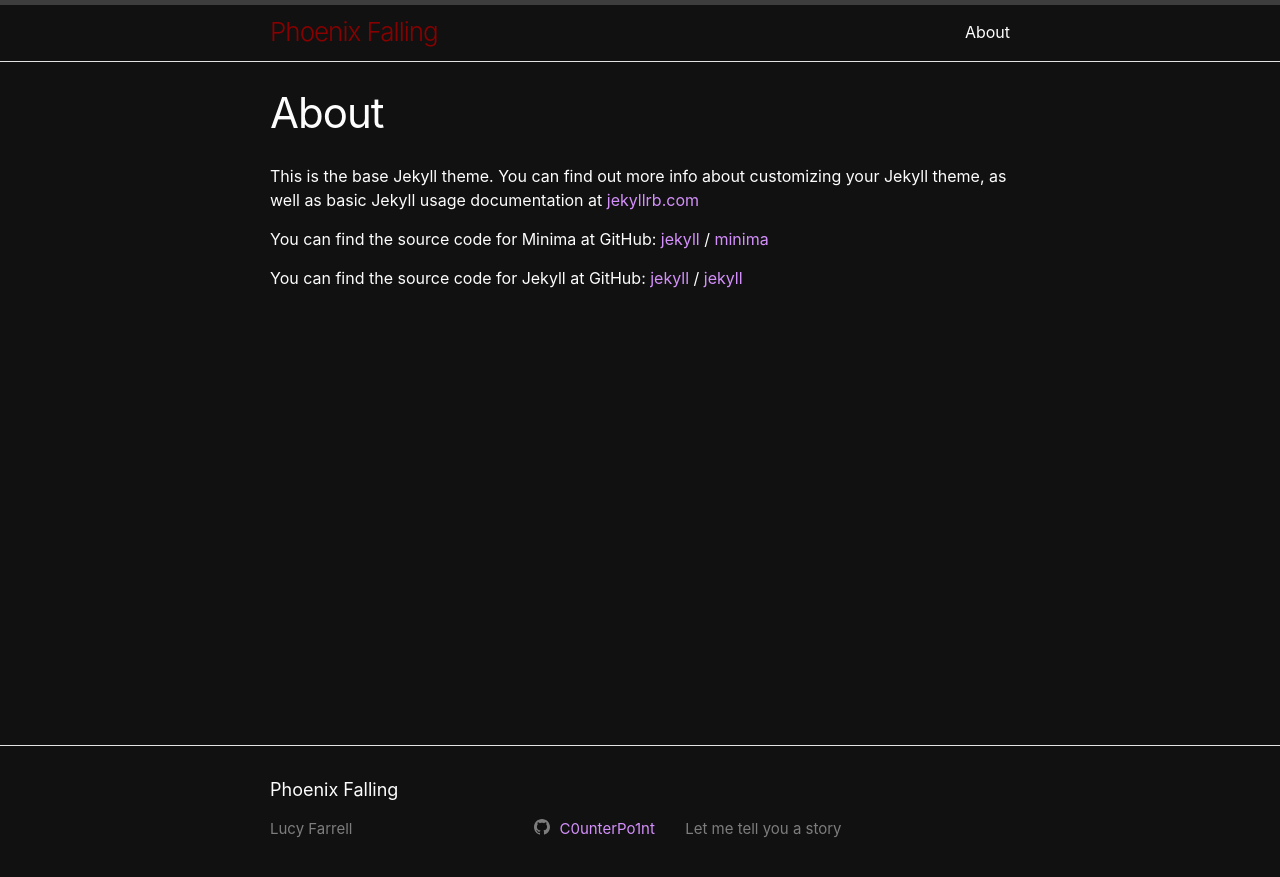
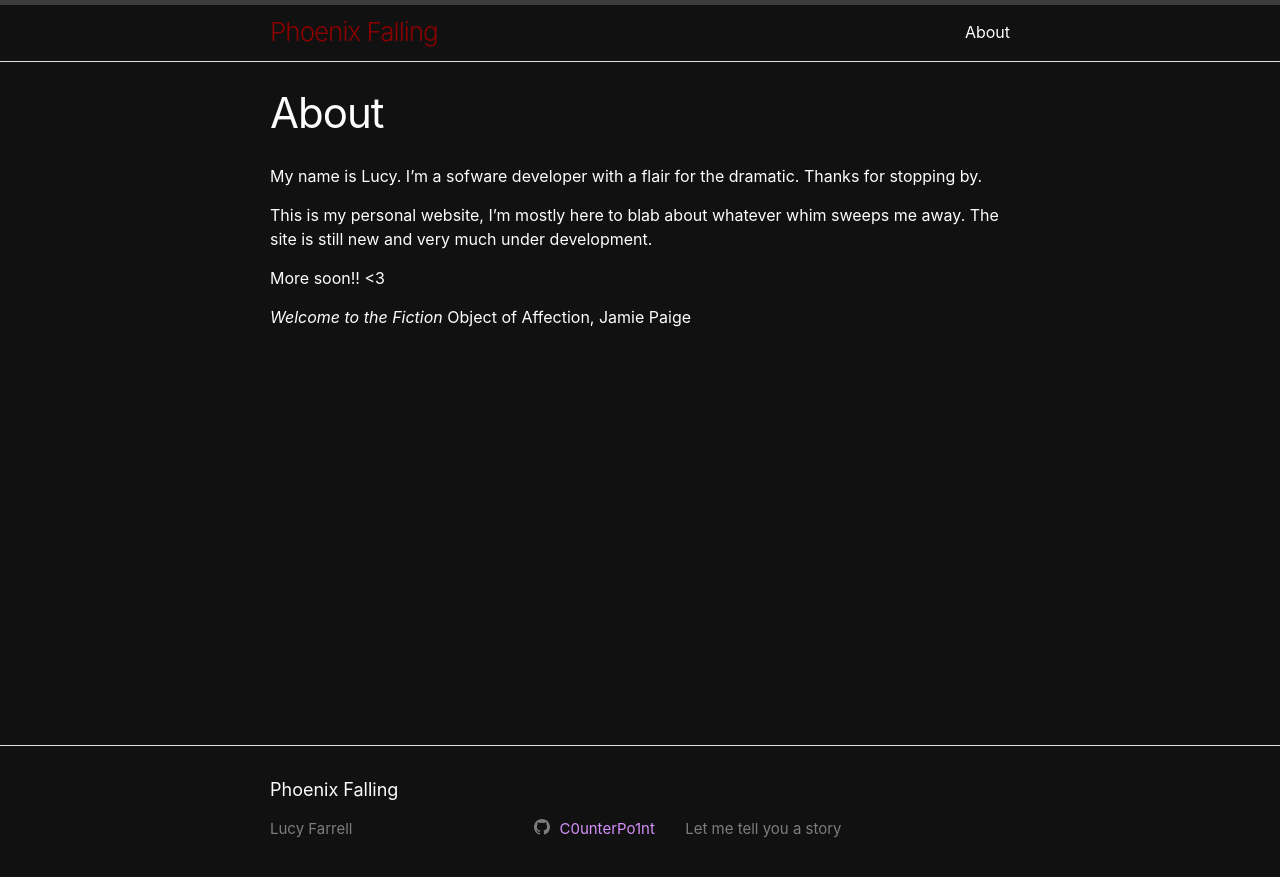
Before and after one commit to C0unterPo1nt/C0unterPo1nt.github.io, a Jekyll site: the page built from about.markdown, in a window 1280 px wide. Shown: the top 877 px of the page. Built offline with Jekyll 4.4.1, drawn with Linux system fonts in a browser that asks for light colours.

Commit message:
update about page

```diff
--- a/about.markdown
+++ b/about.markdown
@@ -4,15 +4,11 @@ title: About
 permalink: /about/
 ---
 
-This is the base Jekyll theme. You can find out more info about customizing your Jekyll theme, as well as basic Jekyll usage documentation at [jekyllrb.com](https://jekyllrb.com/)
+My name is Lucy. I'm a sofware developer with a flair for the dramatic. Thanks for stopping by.
 
-You can find the source code for Minima at GitHub:
-[jekyll][jekyll-organization] /
-[minima](https://github.com/jekyll/minima)
+This is my personal website, I'm mostly here to blab about whatever whim sweeps me away. The site is still new and very much under development.
 
-You can find the source code for Jekyll at GitHub:
-[jekyll][jekyll-organization] /
-[jekyll](https://github.com/jekyll/jekyll)
+More soon!! <3
 
-
-[jekyll-organization]: https://github.com/jekyll
+*Welcome to the Fiction*
+Object of Affection, Jamie Paige
```
